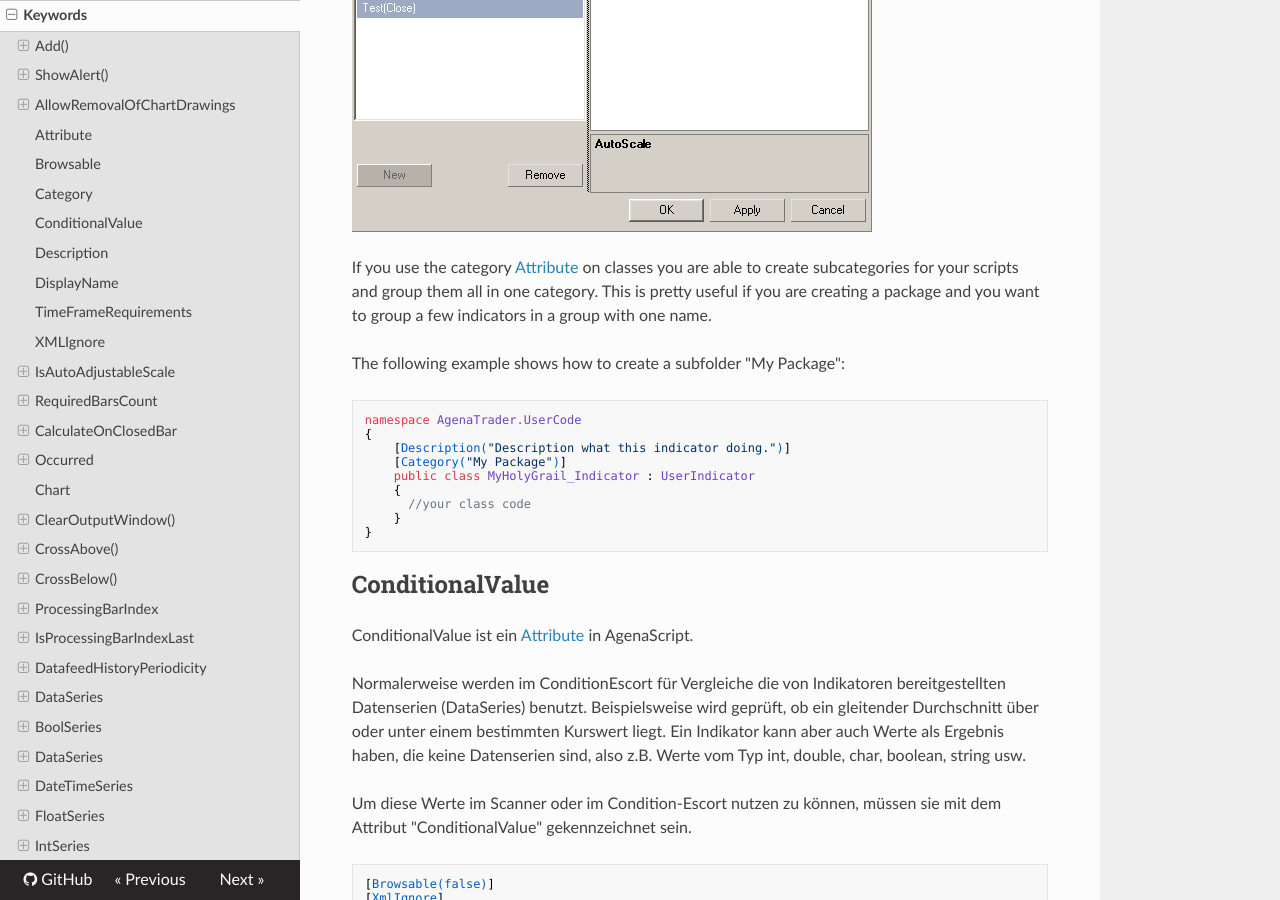
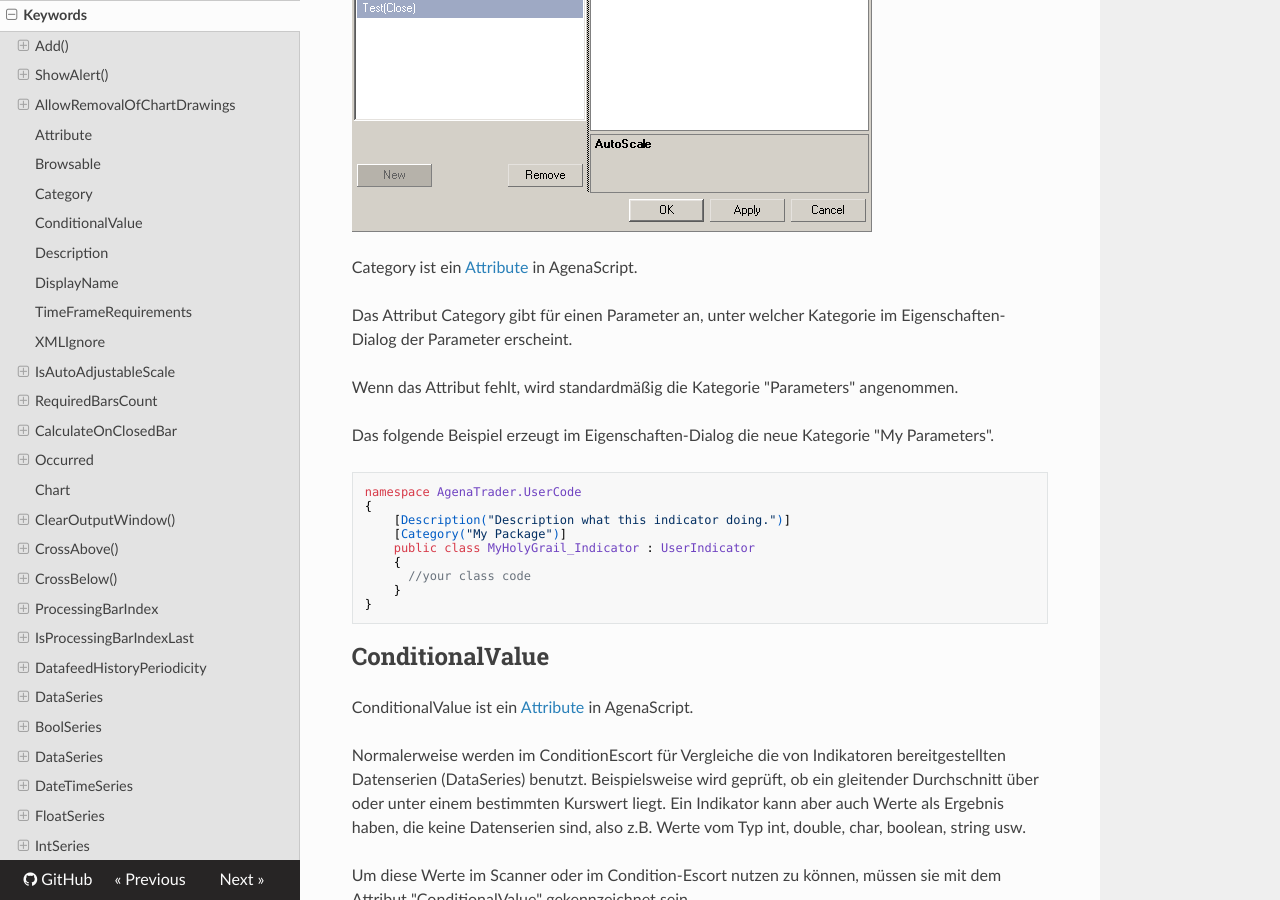
Before and after one commit to AgenaTrader/AgenaScript-documentation-de, an MkDocs documentation site: the page built from sources/keywords.md, in a window 1280 px wide and 900 px high, scrolled down 5174 px. Built offline with MkDocs 1.6.1, drawn with Linux system fonts in a browser that asks for light colours; nearby versions of some CDN libraries; old or Windows-style settings are respelled for this version of MkDocs; some of the changed text lies outside the part shown.

Commit message:
Update keywords.md

````diff
--- a/sources/keywords.md
+++ b/sources/keywords.md
@@ -16,7 +16,7 @@ Add(OnPaint plot)
 Add(LevelLine line)
 ```
 
-### Example
+### Beispiel
 ```cs
 #region Usings
 using System;
@@ -131,7 +131,7 @@ Die Eigenschaft kann abgefragt werden, und liefert "true" bzw. "false".
 AllowRemovalOfChartDrawings
 ```
 
-### Example
+### Beispiel
 ```cs
 protected override void OnInit()
 {
@@ -213,10 +213,14 @@ set { _period = value; }
 
 ![Category](./media/image11.png)
 
-If you use the category [Attribute](#attribute) on classes you are able to create subcategories for your scripts and group them all in one category.
-This is pretty useful if you are creating a package and you want to group a few indicators in a group with one name.
-
-The following example shows how to create a subfolder "My Package":
+Category ist ein  [Attribute](#attribute) in AgenaScript.
+
+Das Attribut Category gibt für einen Parameter an, unter welcher Kategorie im Eigenschaften-Dialog der Parameter erscheint.
+
+Wenn das Attribut fehlt, wird standardmäßig die Kategorie "Parameters" angenommen.
+
+Das folgende Beispiel erzeugt im Eigenschaften-Dialog die neue Kategorie "My Parameters".
+
 ```cs
 namespace AgenaTrader.UserCode
 {
@@ -442,19 +446,19 @@ CalculateOnClosedBar = true;
 }
 ```
 ## Occurred
-### Description
-This DataSeries is used in conditions and indicates if signal occurred (1-long, -1 short, 0- no signal )
-
-### Parameter
-None
-
-### Return value
+### Beschreibung
+Diese DataSeries werden unter Bedingungen verwendet und geben an, ob ein Signal aufgetreten ist(1-long, -1 short, 0- kein signal )
+
+### Parameter
+keiner
+
+### Rückgabewert
 Int
 
-### Usage
-In scripted condition for short, long, none signal indication
-
-### Example
+### Verwendung
+Im Skriptzustand für short, long, kein Signal
+
+### Beispiel
 ```cs
 protected override void OnCalculate()
 {
@@ -626,7 +630,7 @@ Print("Short entry !!!");
 keiner
 
 ### Rückgabewert
- ProcessingBarIndex ist eine Variable vom Typ int, die immer die Nummer des sich gerade in Bearbeitung befindenden Bars enthält.
+ProcessingBarIndex ist eine Variable vom Typ int, die immer die Nummer des sich gerade in Bearbeitung befindenden Bars enthält.
 
 ### Verwendung
 ProcessingBarIndex
@@ -1750,7 +1754,7 @@ keiner
 ### Parameter
 double value
 
-### Example
+### Beispiel
 Wenn eine Einstiegsbedingung erfüllt ist, soll 1 Kontrakt zum aktuellen Kurs gekauft werden.
 
 ```cs
````
Also changed, not shown: other parts of sources/keywords.md (+4 -4 lines).
